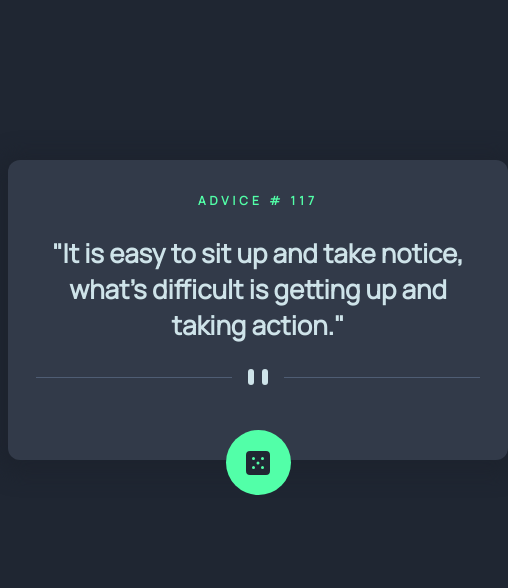
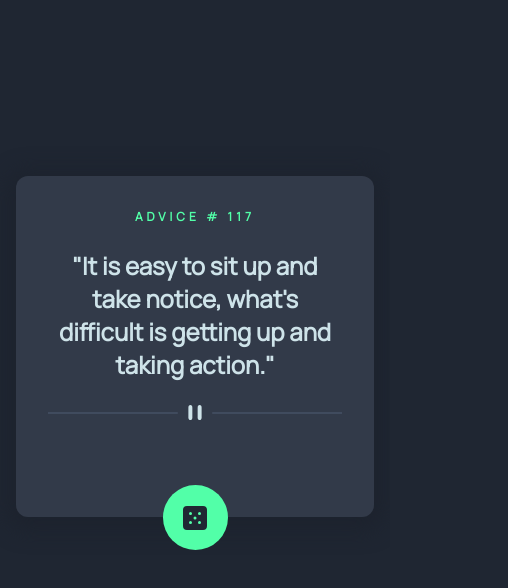
Before and after one commit to nsofianos/advice-generator, a website: page public/index.html in a window 390 px wide. Shown: the whole page, 508 px wide, since content can reach past the window. Drawn offline with Linux system fonts and the light colour scheme.

Commit message:
add media queries for mobile

```diff
--- a/public/styles/_layout.scss
+++ b/public/styles/_layout.scss
@@ -26,6 +26,11 @@ body {
   height: 300px;
   position: relative;
   box-shadow: 0px 4px 20px 10px #1d232e;
+
+  .divider {
+    width: 100%;
+    height: 15px;
+  }
 
   #advice-reroll {
     display: flex;
@@ -57,3 +62,21 @@ body {
     text-align: center;
   }
 }
+
+@media only screen and (max-width: 600px) {
+  main {
+    padding: 0.5em;
+  }
+  .main-container {
+    width: 100%;
+    height: initial;
+    position: static;
+    #advice-quote {
+      font-size: $fontMed;
+    }
+    #advice-reroll {
+      top: 65px;
+      position: relative;
+    }
+  }
+}
--- a/public/styles/index.scss
+++ b/public/styles/index.scss
@@ -6,6 +6,7 @@ $neutralClr2: hsl(217, 19%, 24%);
 $neutralClr3: hsl(218, 23%, 16%);
 
 $fontLrg: 26px;
+$fontMed: 24px;
 $fontSmall: 12px;
 $mainFont: "Manrope", sans-serif;
 
```
Also changed, not shown: public/styles/index.css, 1 other file.
